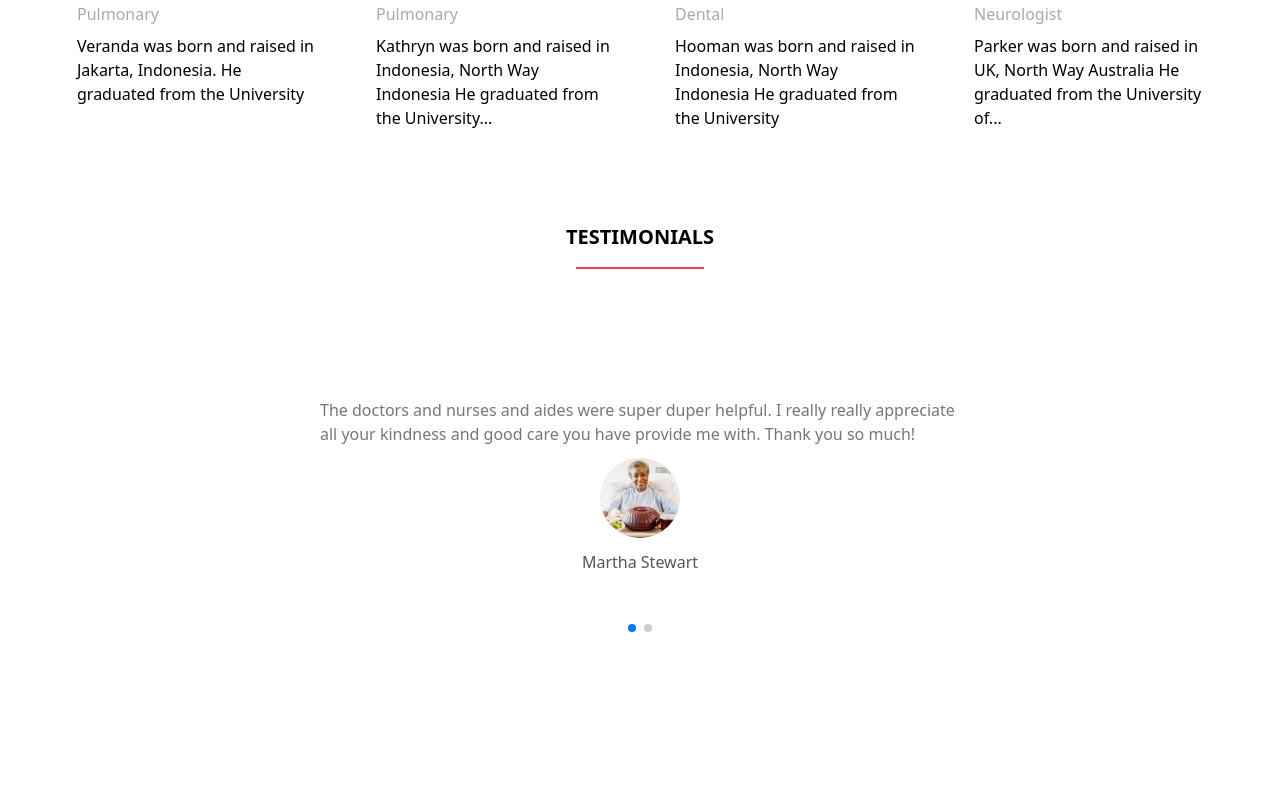
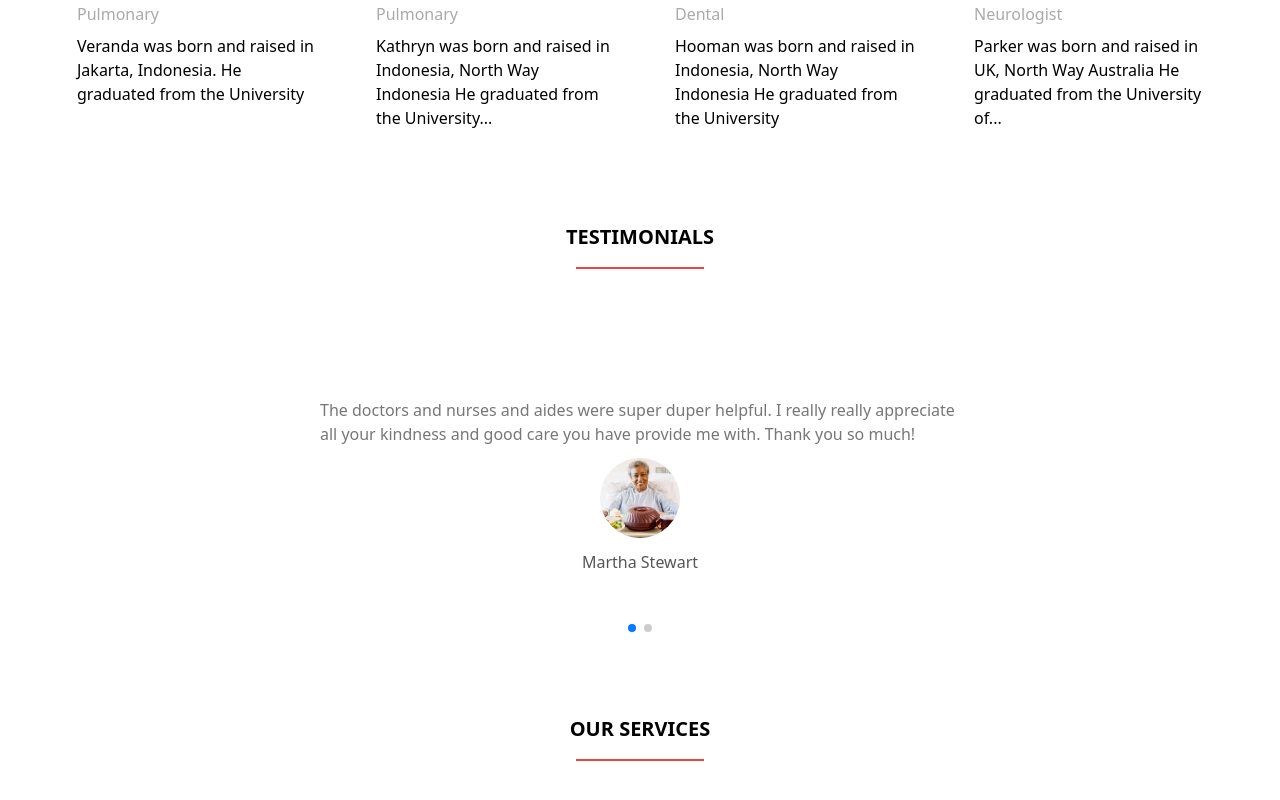
Before and after one commit to Abraar-kanini/DoctorFinderHub, a React (Create React App) app in the folder doctorfinderhub/: page / in a window 1280 px wide. Shown: the part 1174-1974 px from the top of the page. Before the commit the page ends 1820 px from the top, so only its background shows below. Built offline with nearby package versions, Linux system fonts and the light colour scheme.

Commit message:
modify and reuse the same testimonial component to create the service section

```diff
--- a/doctorfinderhub/src/App.js
+++ b/doctorfinderhub/src/App.js
@@ -26,9 +26,13 @@ function App() {
 
       </div>
 
-      <Testimonials/>
+      <Testimonials Heading="TESTIMONIALS"/>
 
       <TestimonialSwiper/>
+
+      <Testimonials Heading="OUR SERVICES"/>
+
+
 
 
     </>
--- a/doctorfinderhub/src/LandingComponent/Testimonials.js
+++ b/doctorfinderhub/src/LandingComponent/Testimonials.js
@@ -1,13 +1,13 @@
 import React from 'react'
 
-export default function Testimonials() {
+export default function Testimonials(props) {
   return (
     <>
 
     <div className=" w-[50vw] h-[20vh] m-auto flex flex-col justify-center items-center mt-3 space-y-4">
 
 
-          <h1 className="font-bold text-xl ">TESTIMONIALS</h1>
+          <h1 className="font-bold text-xl ">{props.Heading}</h1>
 
 
           <div className="w-[10vw] border border-red-500"></div>
```
